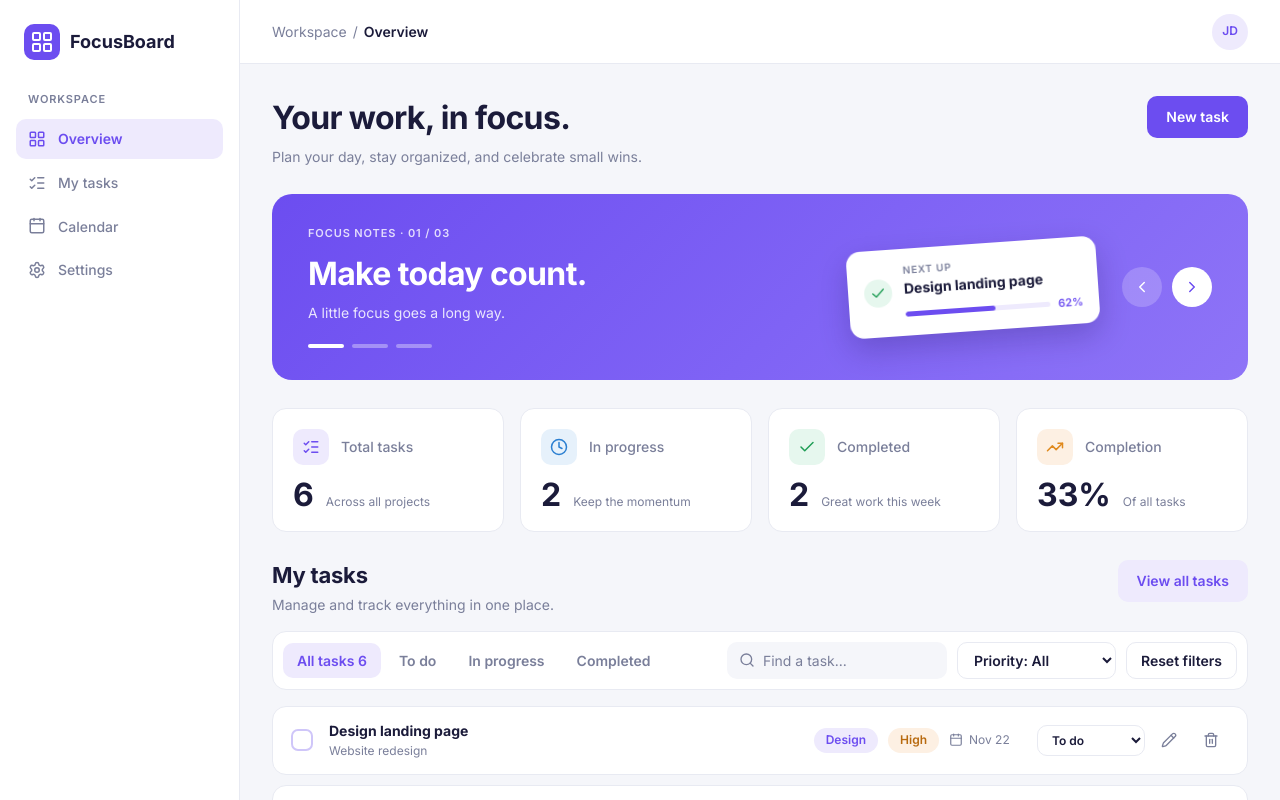
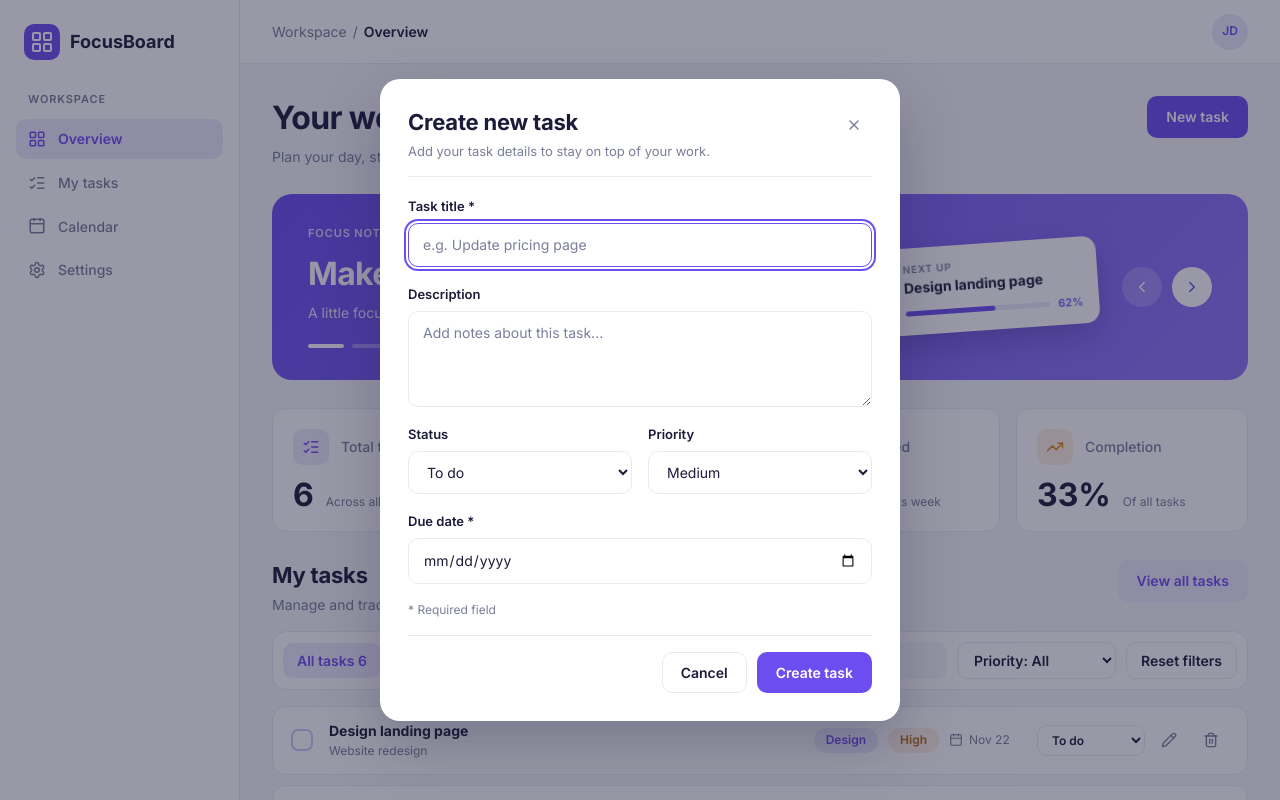
Before and after one commit to saketh3199-ai/focusboard, a React (Vite) app: page / in a window 1280 px wide. Both pictures are taken after a click on the button "New task". Shown: the top 800 px of the page. Built offline with nearby package versions, Linux system fonts and the light colour scheme.

Commit message:
Style form and delete dialog

```diff
--- a/src/components/ConfirmDialog.jsx
+++ b/src/components/ConfirmDialog.jsx
@@ -1,7 +1,7 @@
-
+// A reusable confirmation box. It only displays text and calls the functions it is given.
 function ConfirmDialog({ title, message, onConfirm, onCancel })
 {
-
+  // Pressing Escape cancels, so keyboard users can leave the dialog.
   const handleKeyDown = (event) =>
   {
     if (event.key === "Escape")
@@ -11,11 +11,15 @@ function ConfirmDialog({ title, message, onConfirm, onCancel })
   };
 
   const ConfirmDialogJsx =
-  <div role="alertdialog" aria-modal="true" aria-labelledby="confirm-title" aria-describedby="confirm-message" onKeyDown={handleKeyDown}>
-    <h2 id="confirm-title">{title}</h2>
-    <p id="confirm-message">{message}</p>
-    <button type="button" autoFocus onClick={onCancel}>Cancel</button>
-    <button type="button" onClick={onConfirm}>Delete</button>
+  <div className="modal-overlay">
+    <div className="modal modal--small" role="alertdialog" aria-modal="true" aria-labelledby="confirm-title" aria-describedby="confirm-message" onKeyDown={handleKeyDown}>
+      <h2 id="confirm-title" className="modal__title">{title}</h2>
+      <p id="confirm-message" className="modal__message">{message}</p>
+      <div className="modal__actions modal__actions--plain">
+        <button type="button" className="btn btn--outline" autoFocus onClick={onCancel}>Cancel</button>
+        <button type="button" className="btn btn--danger" onClick={onConfirm}>Delete</button>
+      </div>
+    </div>
   </div>
 
   return ConfirmDialogJsx
--- a/src/components/TaskForm.jsx
+++ b/src/components/TaskForm.jsx
@@ -1,9 +1,10 @@
 import { useState } from "react";
+import { X } from "lucide-react";
 
-
+// Props: task is null when creating, or the task being edited.
+// onSave(taskData) is called when the form is valid, onCancel() closes the form.
 function TaskForm({ task, onSave, onCancel })
 {
-
   const [title, setTitle] = useState(task ? task.title : "");
   const [description, setDescription] = useState(task ? task.description : "");
   const [status, setStatus] = useState(task ? task.status : "To do");
@@ -13,11 +14,9 @@ function TaskForm({ task, onSave, onCancel })
 
   const handleSubmit = (event) =>
   {
-
     event.preventDefault();
 
     const newErrors = {};
-
 
     if (title.trim() === "")
     {
@@ -40,54 +39,77 @@ function TaskForm({ task, onSave, onCancel })
     onSave({title: title.trim(),description: description.trim(),status: status,priority: priority,dueDate: dueDate});
   };
 
+  // Pressing Escape closes the form, so keyboard users can leave it.
+  const handleKeyDown = (event) =>
+  {
+    if (event.key === "Escape")
+    {
+      onCancel();
+    }
+  };
+
   const FormJsx =
-  <form onSubmit={handleSubmit}>
-    <h2>{task ? "Edit task" : "Create new task"}</h2>
+  <div className="modal-overlay">
+    <form className="modal" role="dialog" aria-modal="true" aria-labelledby="form-title" onKeyDown={handleKeyDown} onSubmit={handleSubmit}>
+      {/* Header */}
+      <div className="modal__header">
+        <div>
+          <h2 id="form-title" className="modal__title">{task ? "Edit task" : "Create new task"}</h2>
+          <p className="modal__subtitle">{task ? "Update your task details." : "Add your task details to stay on top of your work."}</p>
+        </div>
+        <button type="button" className="icon-button" aria-label="Close form" onClick={onCancel}><X aria-hidden="true"/></button>
+      </div>
 
-    {/*Title section  */}
-    <div>
-      <label htmlFor="title">Task title *</label>
-      <input id="title" type="text" placeholder="e.g. Update pricing page" value={title} onChange={(event) => setTitle(event.target.value)}/>
-      {errors.title && <p>{errors.title}</p>}
+      {/* Title section */}
+      <div className="field">
+        <label htmlFor="title" className="field__label">Task title *</label>
+        <input id="title" className={errors.title ? "input input--error" : "input"} type="text" placeholder="e.g. Update pricing page" autoFocus aria-invalid={errors.title ? "true" : "false"} value={title} onChange={(event) => setTitle(event.target.value)}/>
+        {errors.title && <p className="field__error" role="alert">{errors.title}</p>}
       </div>
 
       {/* Description Section */}
-    <div>
-      <label htmlFor="description">Description</label>
-      <textarea id="description" placeholder="Add notes about this task..." value={description} onChange={(event) => setDescription(event.target.value)}/>
+      <div className="field">
+        <label htmlFor="description" className="field__label">Description</label>
+        <textarea id="description" className="input textarea" placeholder="Add notes about this task..." value={description} onChange={(event) => setDescription(event.target.value)}/>
       </div>
 
-
-    {/* Status Section */}
-    <div>
-      <label htmlFor="status">Status</label>
-      <select id="status" value={status} onChange={(event) => setStatus(event.target.value)}>
+      {/* Status and priority side by side */}
+      <div className="field-row">
+        <div className="field">
+          <label htmlFor="status" className="field__label">Status</label>
+          <select id="status" className="input" value={status} onChange={(event) => setStatus(event.target.value)}>
             <option value="To do">To do</option>
             <option value="In progress">In progress</option>
             <option value="Completed">Completed</option>
           </select>
         </div>
 
-    {/* Priority Section */}
-    <div>
-      <label htmlFor="priority">Priority</label>
-      <select id="priority" value={priority} onChange={(event) => setPriority(event.target.value)}>
+        <div className="field">
+          <label htmlFor="priority" className="field__label">Priority</label>
+          <select id="priority" className="input" value={priority} onChange={(event) => setPriority(event.target.value)}>
             <option value="Low">Low</option>
             <option value="Medium">Medium</option>
             <option value="High">High</option>
           </select>
         </div>
+      </div>
 
       {/* Due date section */}
-    <div>
-      <label htmlFor="dueDate">Due date *</label>
-      <input id="dueDate" type="date" value={dueDate} onChange={(event) => setDueDate(event.target.value)}/>
-      {errors.dueDate && <p>{errors.dueDate}</p>}
+      <div className="field">
+        <label htmlFor="dueDate" className="field__label">Due date *</label>
+        <input id="dueDate" className={errors.dueDate ? "input input--error" : "input"} type="date" aria-invalid={errors.dueDate ? "true" : "false"} value={dueDate} onChange={(event) => setDueDate(event.target.value)}/>
+        {errors.dueDate && <p className="field__error" role="alert">{errors.dueDate}</p>}
       </div>
 
-    <button type="button" onClick={onCancel}>Cancel</button>
-    <button type="submit">{task ? "Save changes" : "Create task"}</button>
+      <p className="modal__required">* Required field</p>
+
+      {/* Buttons */}
+      <div className="modal__actions">
+        <button type="button" className="btn btn--outline" onClick={onCancel}>Cancel</button>
+        <button type="submit" className="btn btn--primary">{task ? "Save changes" : "Create task"}</button>
+      </div>
     </form>
+  </div>
 
   return FormJsx
 }
--- a/src/index.css
+++ b/src/index.css
@@ -1013,3 +1013,178 @@ button
     height: 40px;
   }
 }
+
+
+/* ===== MODALS: form and delete dialog ===== */
+.modal-overlay
+{
+  position: fixed;
+  inset: 0;
+  z-index: 50;
+  display: flex;
+  padding: 16px;
+  background: rgba(27, 27, 58, 0.45);
+  overflow-y: auto;
+}
+
+/* margin: auto centers the modal, and still lets a tall one scroll without being cut off at the top. */
+.modal
+{
+  width: 100%;
+  max-width: 520px;
+  margin: auto;
+  padding: 28px;
+  border-radius: var(--radius-lg);
+  background: var(--surface);
+  box-shadow: 0 24px 60px rgba(27, 27, 58, 0.25);
+}
+
+.modal--small
+{
+  max-width: 420px;
+}
+
+.modal__header
+{
+  display: flex;
+  align-items: flex-start;
+  justify-content: space-between;
+  gap: 16px;
+  margin-bottom: 20px;
+  padding-bottom: 16px;
+  border-bottom: 1px solid var(--border);
+}
+
+.modal__title
+{
+  font-size: 22px;
+  font-weight: 700;
+  letter-spacing: -0.01em;
+}
+
+.modal__subtitle
+{
+  margin-top: 4px;
+  font-size: 13px;
+  color: var(--muted);
+}
+
+.modal__message
+{
+  margin-top: 10px;
+  color: var(--muted);
+  overflow-wrap: anywhere;
+}
+
+.modal__required
+{
+  margin-bottom: 16px;
+  font-size: 12px;
+  color: var(--muted);
+}
+
+.modal__actions
+{
+  display: flex;
+  justify-content: flex-end;
+  gap: 10px;
+  padding-top: 16px;
+  border-top: 1px solid var(--border);
+}
+
+.modal__actions--plain
+{
+  margin-top: 8px;
+  border-top: 0;
+}
+
+/* ===== FORM FIELDS ===== */
+.field
+{
+  display: flex;
+  flex-direction: column;
+  gap: 8px;
+  margin-bottom: 18px;
+}
+
+.field__label
+{
+  font-size: 13px;
+  font-weight: 600;
+}
+
+.field__error
+{
+  font-size: 12px;
+  font-weight: 500;
+  color: #c0392b;
+}
+
+.field-row
+{
+  display: grid;
+  grid-template-columns: 1fr 1fr;
+  gap: 16px;
+}
+
+.input
+{
+  width: 100%;
+  padding: 11px 14px;
+  border: 1px solid var(--border);
+  border-radius: var(--radius-sm);
+  background: var(--surface);
+}
+
+.input::placeholder
+{
+  color: var(--muted);
+}
+
+.input:focus
+{
+  border-color: var(--primary);
+}
+
+.input--error
+{
+  border-color: #c0392b;
+}
+
+.textarea
+{
+  min-height: 96px;
+  resize: vertical;
+}
+
+.btn--danger
+{
+  background: #d64545;
+  color: #ffffff;
+}
+
+.btn--danger:hover
+{
+  background: #b93636;
+}
+
+/* ===== RESPONSIVE: modals ===== */
+@media (max-width: 480px)
+{
+  .modal
+  {
+    padding: 20px;
+  }
+
+  .field-row
+  {
+    grid-template-columns: 1fr;
+    gap: 0;
+  }
+
+  .modal__actions .btn
+  {
+    flex: 1;
+    min-height: 44px;
+  }
+}
```
Lines whose indentation alone changed are shown as unchanged.
